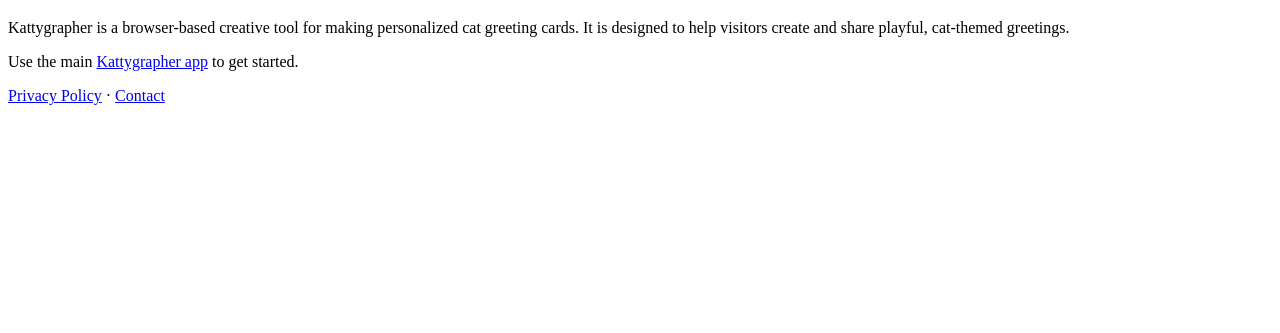
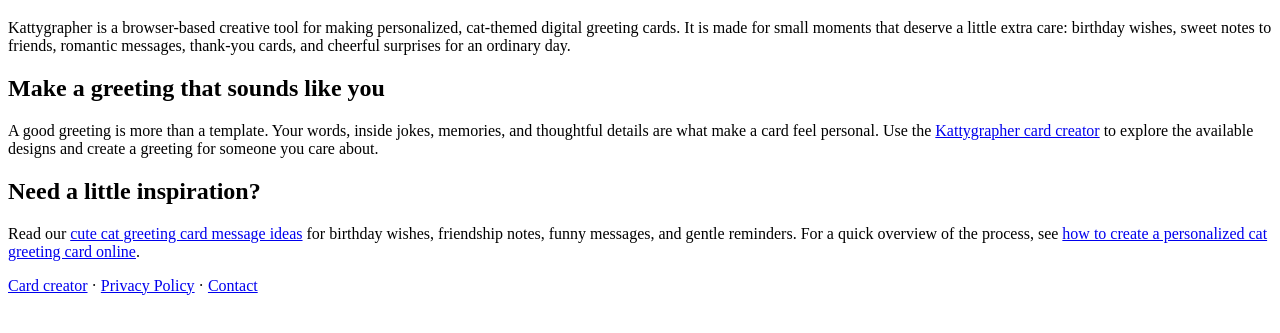
Before and after one commit to letscrackitt/kattygrapher, a plain HTML site: page about.html in a window 1280 px wide. Shown: the part 61-394 px from the top of the page. Drawn offline with Linux system fonts and the light colour scheme.

Commit message:
Improve about page content and internal SEO links

```diff
--- a/about.html
+++ b/about.html
@@ -3,17 +3,25 @@
 <head>
 <meta charset="utf-8">
 <meta name="viewport" content="width=device-width, initial-scale=1">
-<title>About Kattygrapher</title>
-<meta name="description" content="Learn about Kattygrapher, a simple tool for creating personalized cat greeting cards.">
+<title>About Kattygrapher | Personalized Cat Greeting Cards</title>
+<meta name="description" content="Meet Kattygrapher, a browser-based creative tool for making playful cat-themed digital greeting cards with personal messages for people you care about.">
+<meta name="robots" content="index,follow">
 <link rel="canonical" href="https://kattygrapher.gold24cc.workers.dev/about.html">
-<meta name="robots" content="index,follow">
+<meta property="og:type" content="website">
+<meta property="og:site_name" content="Kattygrapher">
+<meta property="og:title" content="About Kattygrapher">
+<meta property="og:description" content="Learn about Kattygrapher and create a personalized cat-themed digital greeting card.">
+<meta property="og:url" content="https://kattygrapher.gold24cc.workers.dev/about.html">
 </head>
 <body>
 <main>
 <h1>About Kattygrapher</h1>
-<p>Kattygrapher is a browser-based creative tool for making personalized cat greeting cards. It is designed to help visitors create and share playful, cat-themed greetings.</p>
-<p>Use the main <a href="/">Kattygrapher app</a> to get started.</p>
-<nav aria-label="Site links"><a href="/privacy-policy.html">Privacy Policy</a> · <a href="/contact.html">Contact</a></nav>
+<p>Kattygrapher is a browser-based creative tool for making personalized, cat-themed digital greeting cards. It is made for small moments that deserve a little extra care: birthday wishes, sweet notes to friends, romantic messages, thank-you cards, and cheerful surprises for an ordinary day.</p>
+<h2>Make a greeting that sounds like you</h2>
+<p>A good greeting is more than a template. Your words, inside jokes, memories, and thoughtful details are what make a card feel personal. Use the <a href="/">Kattygrapher card creator</a> to explore the available designs and create a greeting for someone you care about.</p>
+<h2>Need a little inspiration?</h2>
+<p>Read our <a href="/cute-cat-greeting-card-messages.html">cute cat greeting card message ideas</a> for birthday wishes, friendship notes, funny messages, and gentle reminders. For a quick overview of the process, see <a href="/create-cat-greeting-cards.html">how to create a personalized cat greeting card online</a>.</p>
+<nav aria-label="Site links"><a href="/">Card creator</a> · <a href="/privacy-policy.html">Privacy Policy</a> · <a href="/contact.html">Contact</a></nav>
 </main>
 </body>
 </html>
```
